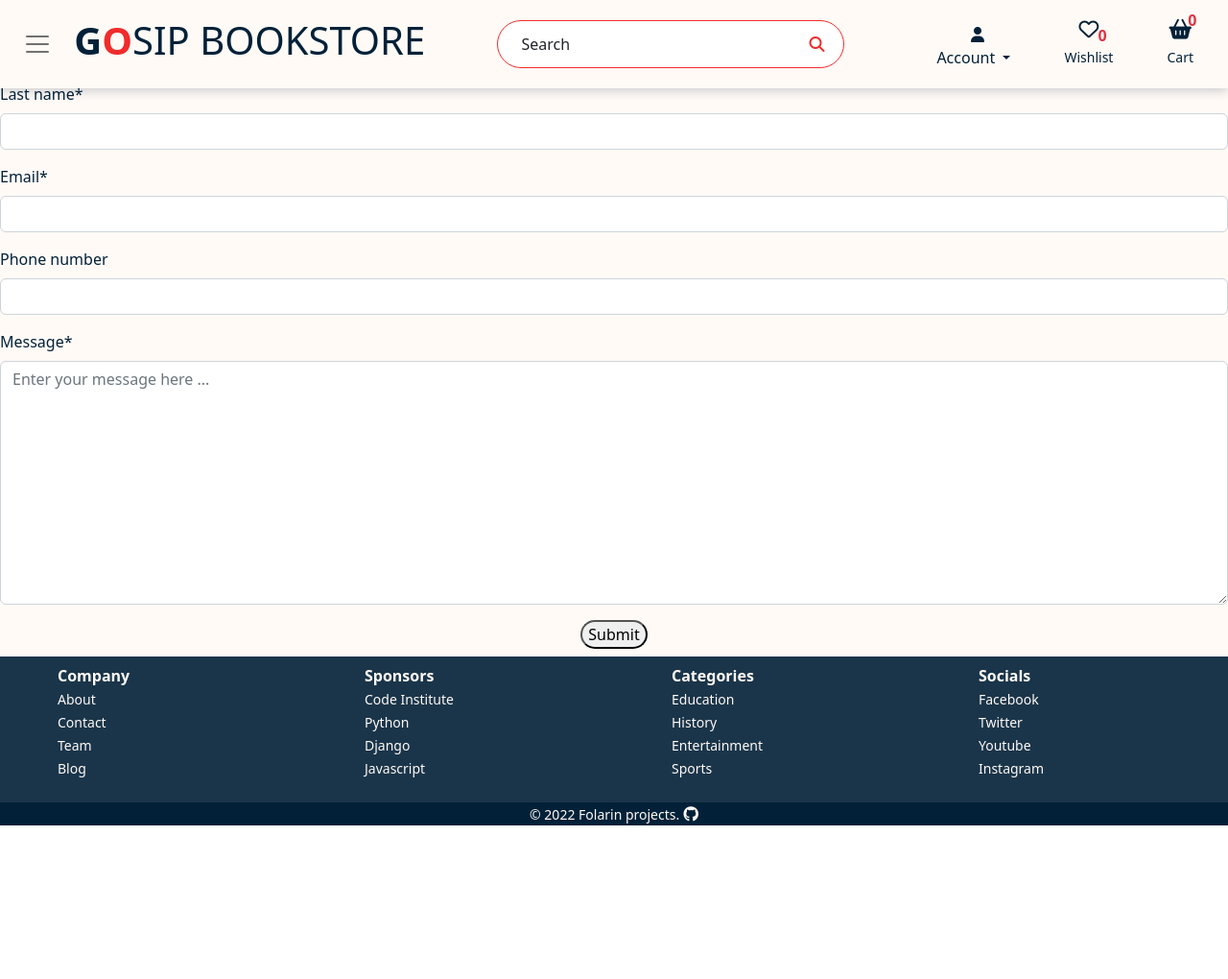
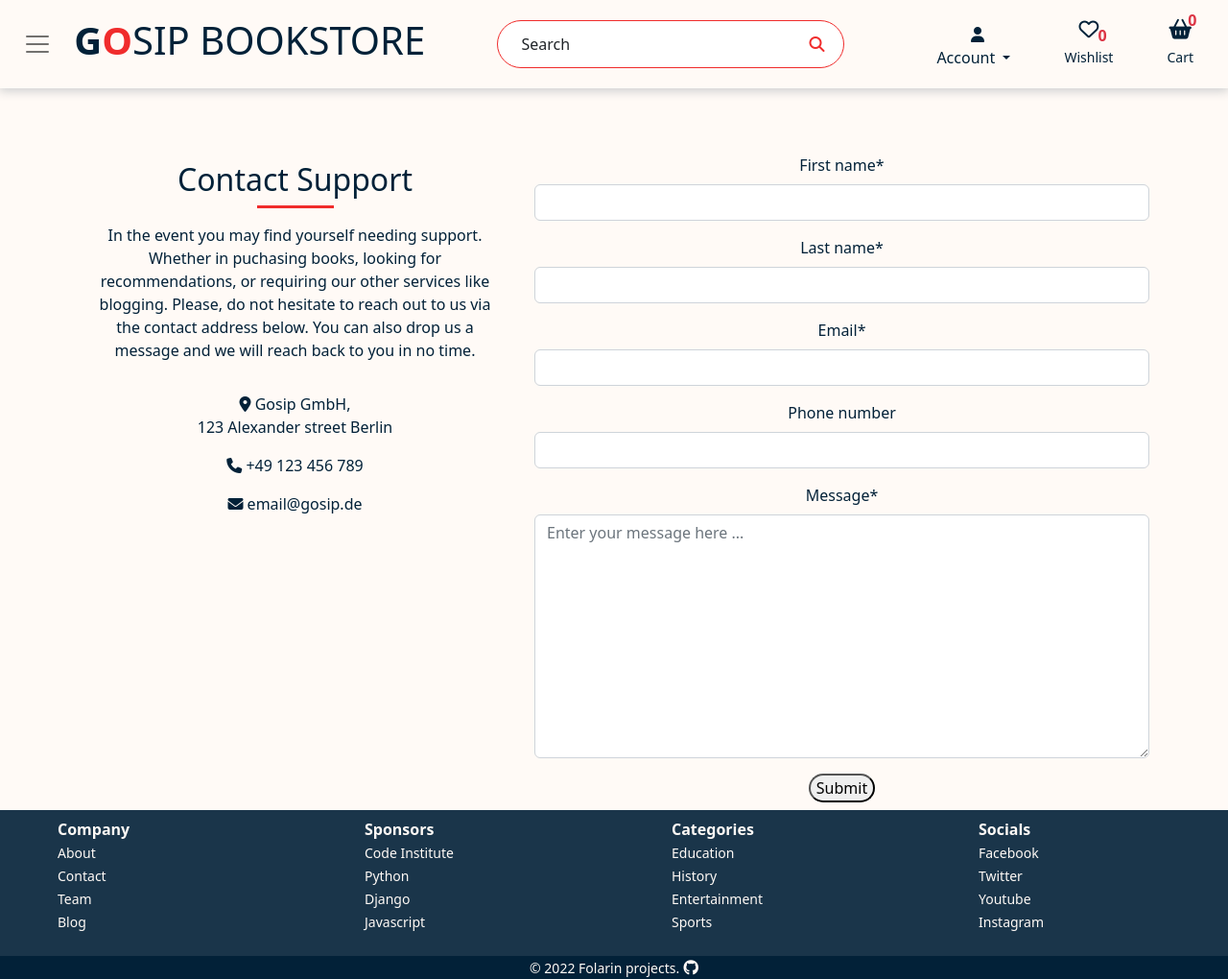
Before and after one commit to folarin-ogungbemi/Gosip-Bookstore, a Django app: page /contact/ in a window 1280 px wide. Shown: the whole page at 96% size. Before the commit the page ends 860 px from the top, so only its background shows below. Run offline with Django 3.2, Linux system fonts and the light colour scheme; some libraries are stand-ins or nearby versions.

Commit message:
Add structure to contact form

```diff
--- a/home/templates/home/contact.html
+++ b/home/templates/home/contact.html
@@ -1,6 +1,28 @@
 {% extends 'base.html' %}
 {% block content %}
 {% load crispy_forms_tags %}
+
+    <div class="container text-center page">
+        <div class="row">
+            <div class="col-12 col-md-5">
+                <div class="container">
+                    <div class="col-12">
+                        <h2 class="pt-2">Contact Support</h2>
+                        <hr class="header-hr">
+                    </div>
+                    <div class="row">
+                        <div class="col-12 mx-auto">
+                            <p>In the event you may find yourself needing support. Whether in puchasing books, looking for recommendations, or requiring our other services like blogging. Please, do not hesitate to reach out to us via the contact address below. You can also drop us a message and we will reach back to you in no time.</p>
+                        </div>
+                    </div>
+                    <div class="my-3">
+                        <p><i class="fa-solid fa-location-dot"></i> Gosip GmbH, <br> 123 Alexander street Berlin</p>
+                        <p><i class="fa-solid fa-phone"></i> +49 123 456 789</p>
+                        <p><i class="fa-solid fa-envelope"></i> email@gosip.de</p>
+                    </div>
+                </div>
+            </div>
+            <div class="col-12 col-md-7">
                 <form method="POST" action="#">
                     {% csrf_token %}
                     {{ form | crispy }}
@@ -8,4 +30,13 @@
                         <button class="rounded-pill btn-submit" type="submit">Submit</button>
                     </div>
                 </form>
+            </div>
+        </div>
+    </div>
+
 {% endblock %}
+
+<div class="row row-cols-2">
+
+
+</div>
```
Lines whose indentation alone changed are shown as unchanged.
